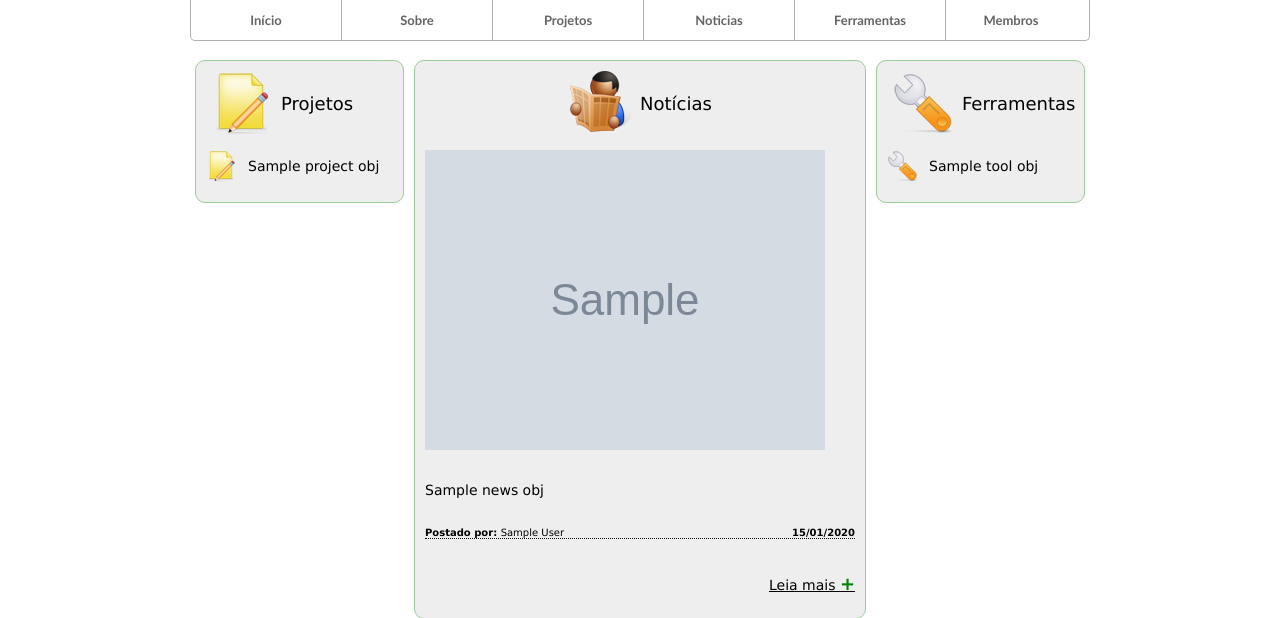
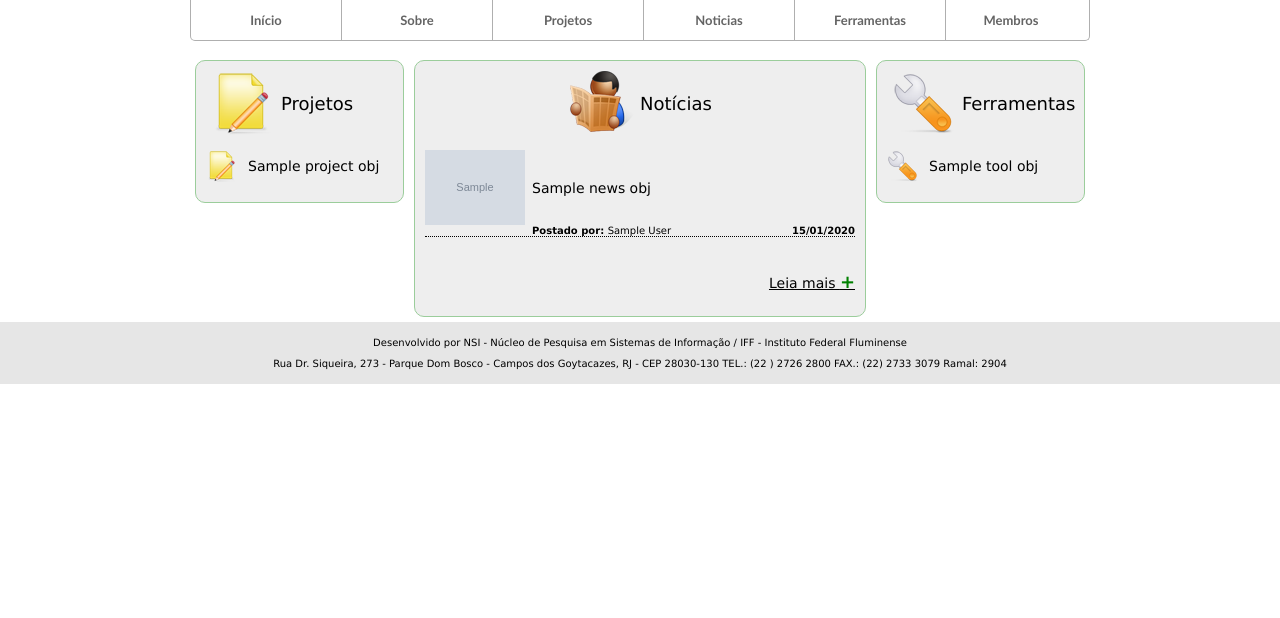
Before and after one commit to nsi-iff/nsi_site, a Django app: template apps/home_page/templates/index.html in a window 1280 px wide. Shown: the part 100-718 px from the top of the page. Run offline with Django 3.2, Linux system fonts and the light colour scheme; the template is opened without the code that fills it: most values are stand-ins (such as "Sample title", 1, 10 or a date in 2020); grey boxes marked "Sample" are stand-in pictures.

Commit message:
Changed css of images so they are redimensioned automatiicly, also changed into index and news page (closses #37)

```diff
--- a/apps/home_page/templates/index.html
+++ b/apps/home_page/templates/index.html
@@ -30,7 +30,8 @@
       <div class="entry">
         {% if news_obj.image %}
             <div class="image_news">
-              <a href="/noticia/{{ news_obj.slug }}" title="{{ news_obj.title }}"><img src="{{ MEDIA_URL }}/{{ news_obj.image.url_90x90 }}" alt="{{ news_obj.title }}"/></a>
+              <a href="/noticia/{{ news_obj.slug }}" title="{{ news_obj.title }}">
+              <img class="index_image" src="{{ MEDIA_URL }}/{{ news_obj.image.url }}" alt="{{ news_obj.title }}"/></a>
             </div>
             <div class="news_title_with_image">
         {% else %}
--- a/apps/news/templates/detail_news.html
+++ b/apps/news/templates/detail_news.html
@@ -9,7 +9,7 @@
   <div class="new">
     {% if news_obj.image %}
       <div id="new_image">
-        <img src="{{ MEDIA_URL }}/{{ news_obj.image.url_150x150 }}" alt="{{ news_obj.title }}" title="{{ news_obj.title }}" />
+        <img class="floated_image" src="{{ MEDIA_URL }}/{{ news_obj.image.url }}" alt="{{ news_obj.title }}" title="{{ news_obj.title }}" />
       </div>
     {% endif %}
     <h1>{{ news_obj.title }}</h1>
--- a/apps/news/templates/show_news.html
+++ b/apps/news/templates/show_news.html
@@ -14,7 +14,7 @@
       <div class="new">
         {% if new.image %}
           <a href="/noticia/{{ new.slug }}" title="{{ new.title }}">
-            <img src="{{ MEDIA_URL }}/{{ new.image.url_150x150 }}" alt="{{ new.title }}" title="{{ new.title }}" />
+            <img class="floated_image" src="{{ MEDIA_URL }}/{{ new.image.url }}" alt="{{ new.title }}" title="{{ new.title }}" />
           </a>
         {% endif %}
         <h1><a href="/noticia/{{ new.slug }}" title="{{ new.title }}">{{ new.title }}</a></h1>
--- a/site_media/css/base.css
+++ b/site_media/css/base.css
@@ -137,3 +137,8 @@ body {
   background-color: #E6E6E6;
   text-align: center;
 }
+
+.floated_image {
+  max-width: 100px;
+  max-height: 100px;
+}
--- a/site_media/css/index.css
+++ b/site_media/css/index.css
@@ -166,3 +166,8 @@
     font-weight: bold;
     float: right;
 }
+
+.index_image {
+  max-width: 100px;
+  max-height: 100px;
+}
```
Also changed, not shown: 2 other files.
